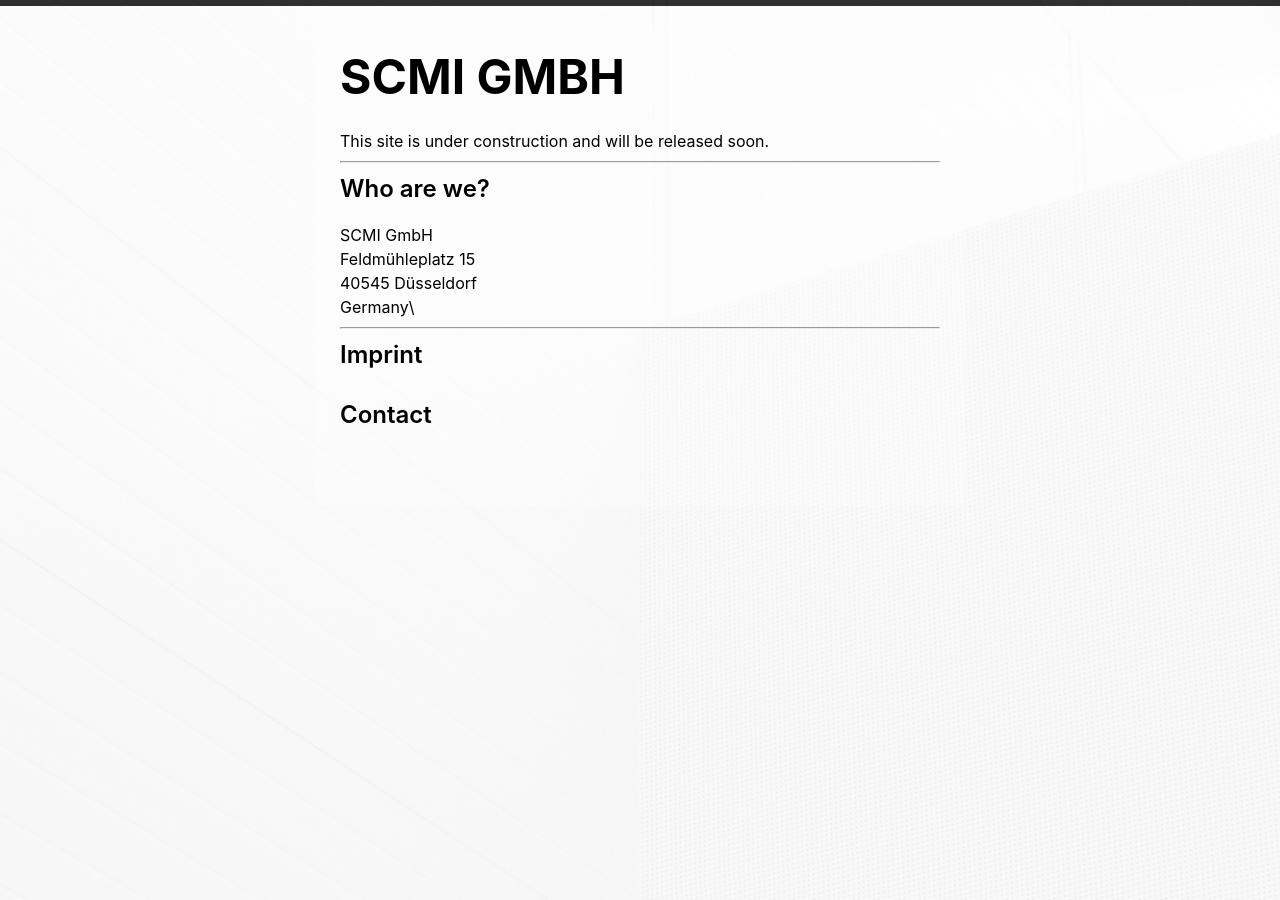
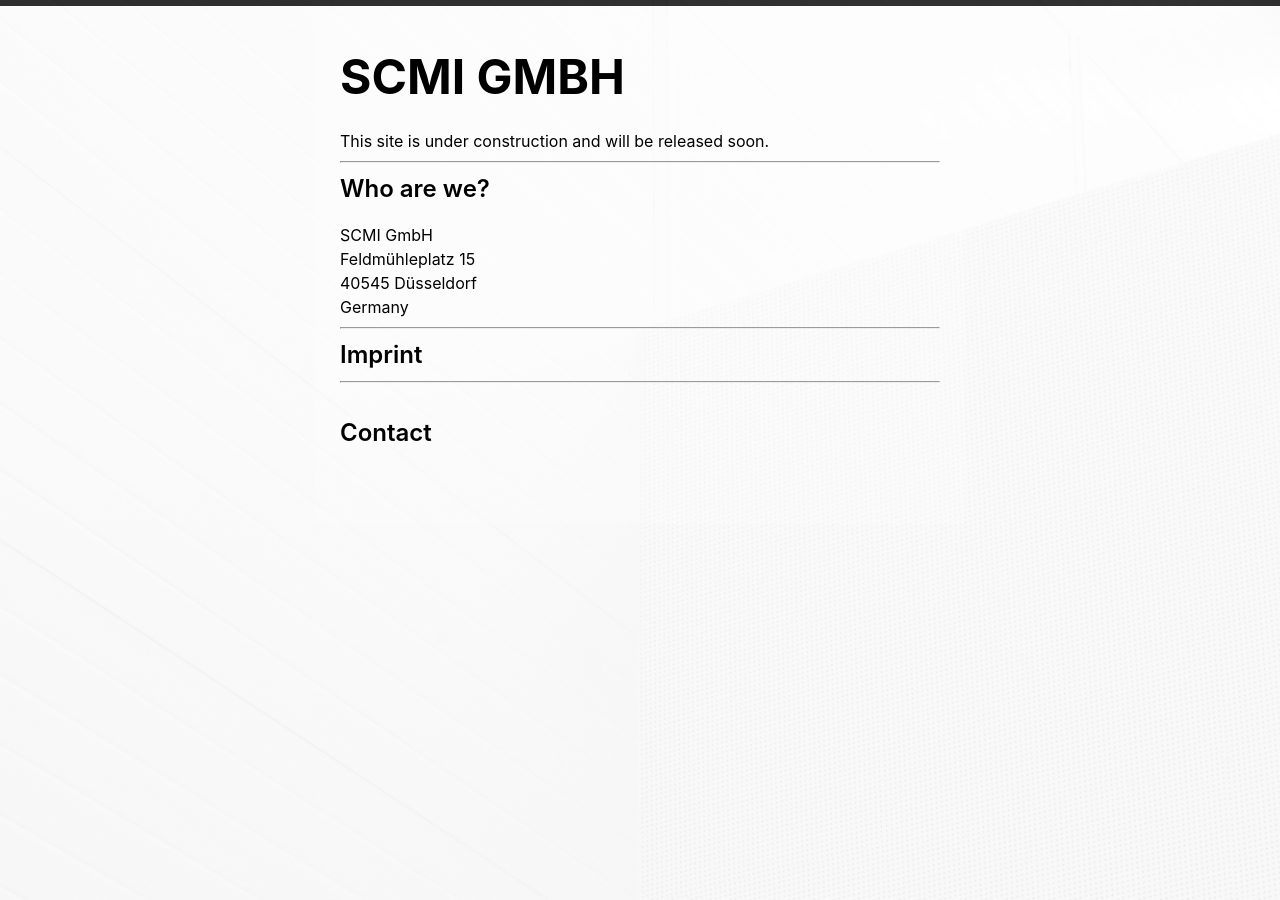
Before and after one commit to scmieu/scmieu.github.io, a Jekyll site: the page built from index.md, in a window 1280 px wide. Built offline with Jekyll 4.4.1, drawn with Linux system fonts in a browser that asks for light colours; our own code applies the rules of GitHub Pages for plain Markdown files.

Commit message:
Initial GitHub pages site with Jekyll and soon

```diff
--- a/index.md
+++ b/index.md
@@ -14,8 +14,10 @@ This site is under construction and will be released soon.
 SCMI GmbH\
 Feldmühleplatz 15\
 40545 Düsseldorf\
-Germany\
+Germany
 
 ***
 
 ## Imprint
+
+***
```
